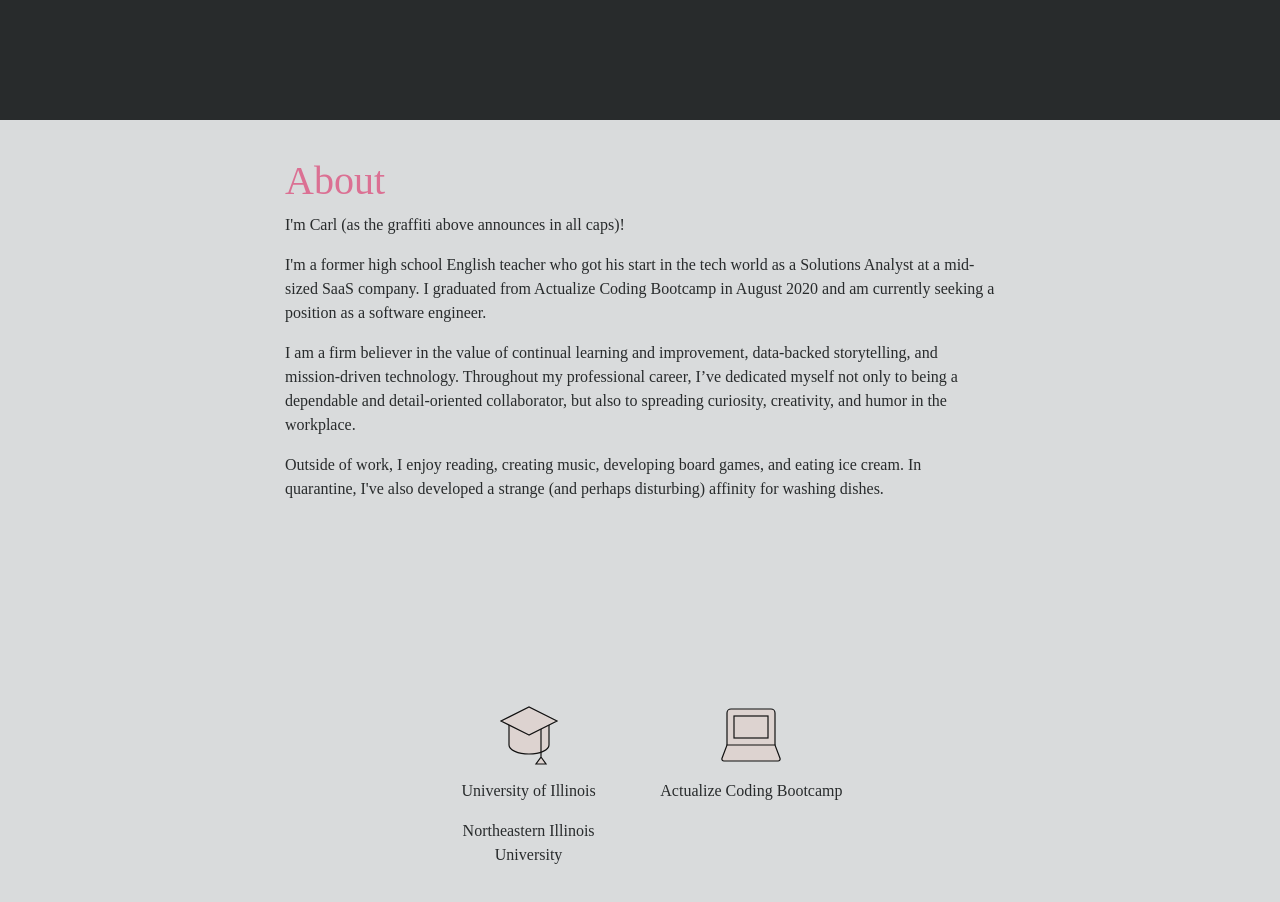
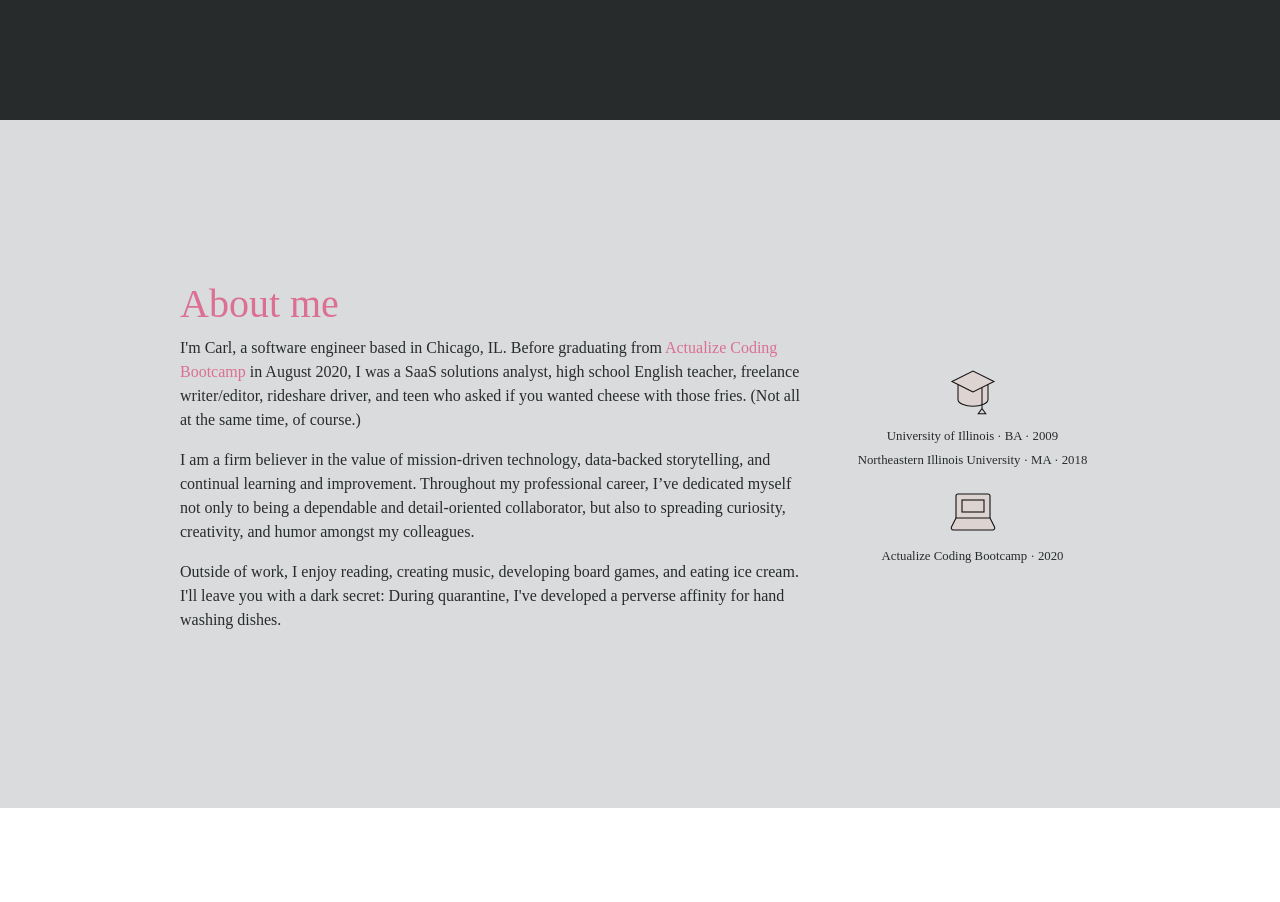
Before and after one commit to carlhauck/portfolio, a plain HTML site: page index.html in a window 1280 px wide. Shown: the part 680-1582 px from the top of the page. After the commit the page ends 1488 px from the top, so only its background shows below. Drawn offline with nearby package versions, Linux system fonts and the light colour scheme.

Commit message:
updates about section content and styling

```diff
--- a/assets/css/custom.css
+++ b/assets/css/custom.css
@@ -27,6 +27,7 @@
   --color2: #ddd3d0;
   --color3: palevioletred;
   --color4: #d9dbdc;
+  --color5: #f1cbd7;
 }
 
 body {
@@ -49,6 +50,8 @@ h1 {
 .section-two {
   background-color: var(--color4);
   color: var(--color1);
+  padding-top: 10em;
+  padding-bottom: 10em;
 }
 
 svg {
@@ -80,3 +83,8 @@ svg:hover {
 a:hover {
   text-decoration: none;
 }
+
+.schools p {
+  margin-top: -0.3em;
+  margin-bottom: 0.3em;
+}
--- a/index.html
+++ b/index.html
@@ -38,36 +38,31 @@
   </div>
   <div class="section-two">
     <div class="container">
-      <div class="d-flex flex-column justify-content-center align-items-center vh-100">
-        <div class="col-md-8 justify-content-center align-items-center">
-          <h1><span class="highlight">About</span></h1>
-          <p class="p-light">I'm Carl (as the graffiti above announces in all caps)!</p>
-          <p class="p-light">I'm a former high school English teacher who got his start in the tech world as a Solutions Analyst at a mid-sized SaaS company. I graduated from Actualize Coding Bootcamp in August 2020 and am currently seeking a position as a software engineer.</p>
-          <p class="p-light">I am a firm believer in the value of continual learning and improvement, data-backed storytelling, and mission-driven technology. Throughout my professional career, I’ve dedicated myself not only to being a dependable and detail-oriented collaborator, but also to spreading curiosity, creativity, and humor in the workplace.</p>
-          <p class="p-light">Outside of work, I enjoy reading, creating music, developing board games, and eating ice cream. In quarantine, I've also developed a strange (and perhaps disturbing) affinity for washing dishes.</p>
+      <div class="row row-cols-1 row-cols-md-2 justify-content-center align-items-center">
+        <div class="col-md-7 col-sm-10">
+          <h1><span class="highlight">About me</span></h1>
+          <p class="p-light">I'm Carl, a software engineer based in Chicago, IL. Before graduating from <span class="highlight">Actualize Coding Bootcamp</span> in August 2020, I was a SaaS solutions analyst, high school English teacher, freelance writer/editor, rideshare driver, and teen who asked if you wanted cheese with those fries. (Not all at the same time, of course.)</p>
+          <p class="p-light">I am a firm believer in the value of mission-driven technology, data-backed storytelling, and continual learning and improvement. Throughout my professional career, I’ve dedicated myself not only to being a dependable and detail-oriented collaborator, but also to spreading curiosity, creativity, and humor amongst my colleagues.</p>
+          <p class="p-light">Outside of work, I enjoy reading, creating music, developing board games, and eating ice cream. I'll leave you with a dark secret: During quarantine, I've developed a perverse affinity for hand washing dishes.</p>
         </div>
-        <div class="row justify-content-center">
-          <div class="col-md-6 col-sm-6">
+        <div class="col-md-3 schools">
           <div class="row justify-content-center">
             <!-- Universities -->
-              <svg xmlns="http://www.w3.org/2000/svg" width="64" height="64" viewBox="0 0 64 64"><title>hat-3-5</title><g stroke-linecap="square" stroke-linejoin="miter" stroke-width="1.2" fill="#111111" stroke="#111111"><path fill="none" stroke="#111111" stroke-miterlimit="10" d="M12,22v20c0,4.971,8.954,9,20,9 c11.046,0,20-4.029,20-9V22" stroke-linecap="butt"></path> <polyline fill="none" stroke-miterlimit="10" points="44,54 49,61 39,61 44,54 44,26 " stroke-linecap="butt"></polyline> <polygon fill="none" stroke="#111111" stroke-miterlimit="10" points="32,32 4,18 32,4 60,18 "></polygon></g></svg>
+            <svg xmlns="http://www.w3.org/2000/svg" width="48" height="48" viewBox="0 0 64 64"><title>hat-3-5</title><g stroke-linecap="square" stroke-linejoin="miter" stroke-width="1.4" fill="#111111" stroke="#111111"><path fill="none" stroke="#111111" stroke-miterlimit="10" d="M12,22v20c0,4.971,8.954,9,20,9 c11.046,0,20-4.029,20-9V22" stroke-linecap="butt"></path> <polyline fill="none" stroke-miterlimit="10" points="44,54 49,61 39,61 44,54 44,26 " stroke-linecap="butt"></polyline> <polygon fill="none" stroke="#111111" stroke-miterlimit="10" points="32,32 4,18 32,4 60,18 "></polygon></g></svg>
           </div>
           <div class="row">
             <div class="col text-center">
-                <p>University of Illinois</p>
-                <p>Northeastern Illinois University</p>
+              <p><small>University of Illinois · BA · 2009</small></p>
+              <p><small>Northeastern Illinois University · MA · 2018</small></p>
             </div>
           </div>
-          </div>
-          <div class="col-md-6 col-sm-6">
           <div class="row justify-content-center">
             <!-- Bootcamp -->
-              <svg xmlns="http://www.w3.org/2000/svg" width="64" height="64" viewBox="0 0 64 64"><title>laptop-3</title><g stroke-linecap="square" stroke-linejoin="miter" stroke-width="1.2" fill="#111111" stroke="#111111"><path fill="none" stroke-miterlimit="10" d="M56,42V10 c0-2.209-1.791-4-4-4H12c-2.209,0-4,1.791-4,4v32"></path> <rect x="15" y="13" fill="none" stroke-miterlimit="10" width="34" height="22"></rect> <path fill="none" stroke="#111111" stroke-miterlimit="10" d="M56,42H8L3.013,55.298 C2.523,56.605,3.49,58,4.886,58h54.228c1.396,0,2.363-1.395,1.873-2.702L56,42z"></path></g></svg>
+            <svg xmlns="http://www.w3.org/2000/svg" width="48" height="48" viewBox="0 0 48 48"><title>laptop</title><g stroke-linecap="square" stroke-linejoin="miter" stroke-width="1.1" fill="#111111" stroke="#111111"><path fill="none" stroke-miterlimit="10" d="M41,30V8 c0-1.105-0.895-2-2-2H9C7.895,6,7,6.895,7,8v22"></path> <path fill="none" stroke="#111111" stroke-miterlimit="10" d="M41,30H7l-4.553,9.106 C1.782,40.435,2.749,42,4.236,42h39.528c1.487,0,2.454-1.565,1.789-2.894L41,30z"></path> <rect x="13" y="12" fill="none" stroke-miterlimit="10" width="22" height="12"></rect></g></svg>
           </div>
           <div class="row">
             <div class="col text-center">
-                <p>Actualize Coding Bootcamp</p>
-              </div>
+              <p><small>Actualize Coding Bootcamp · 2020</small></p>
             </div>
           </div>
         </div>
```
Lines whose indentation alone changed are shown as unchanged.
